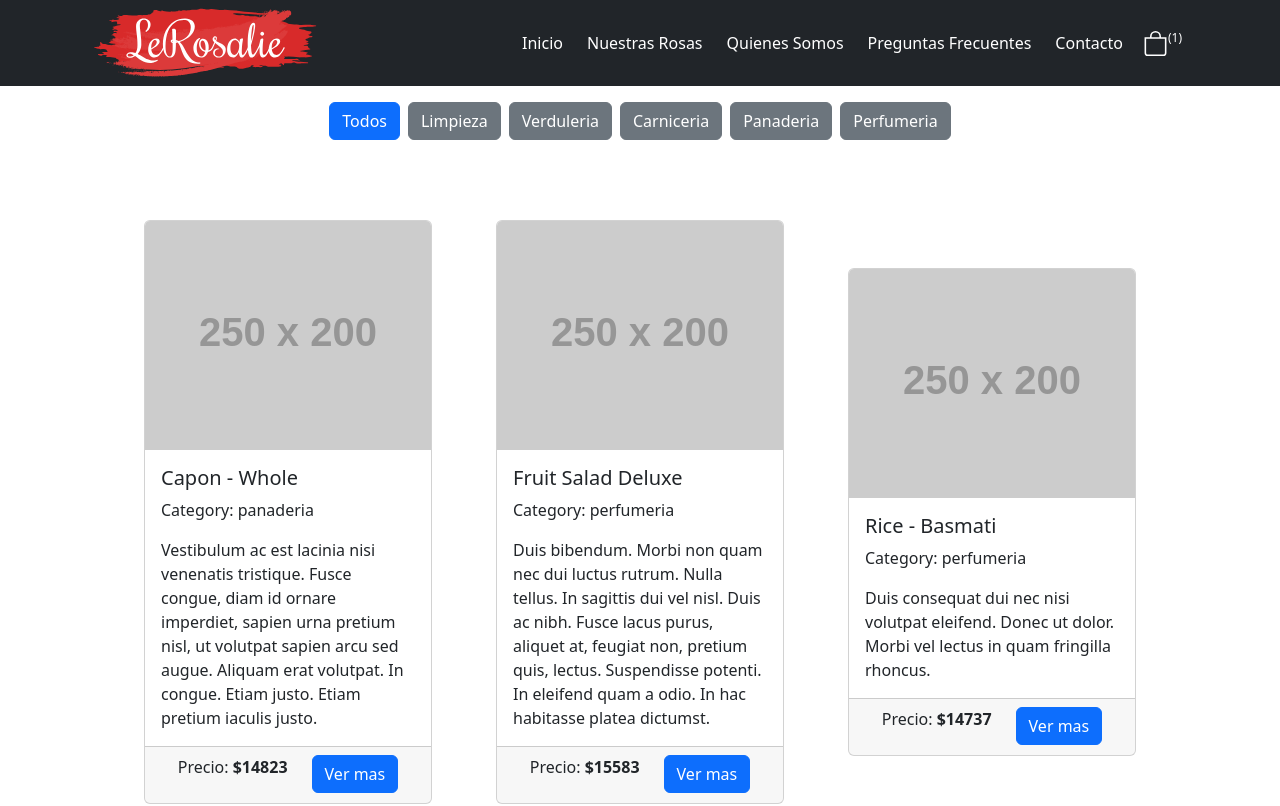
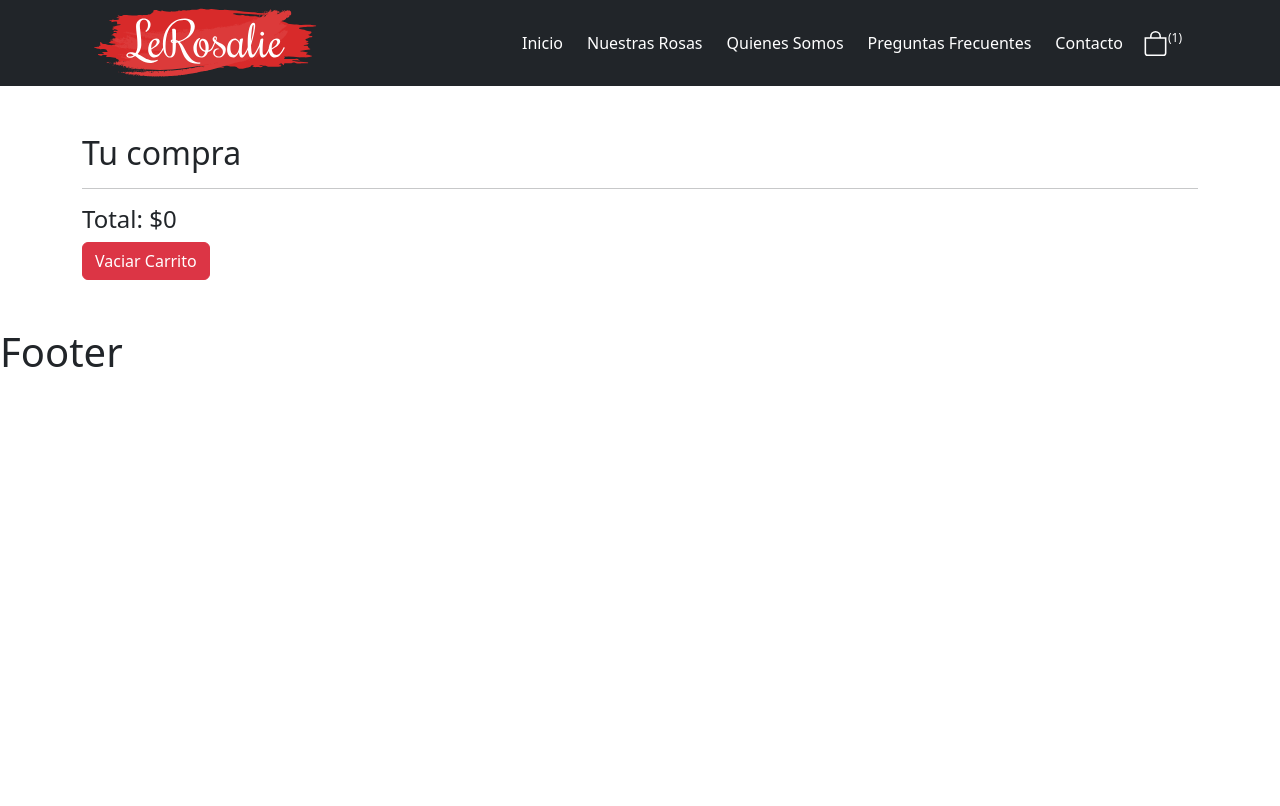
Before and after one commit to Jnieto2408/lerosalie, a React (Vite) app: page /cart in a window 1280 px wide. Before the commit this address led to /. Shown: the top 806 px of the page. Built offline with nearby package versions, Linux system fonts and the light colour scheme.

Commit message:
adding cart functionality

```diff
--- a/src/App.jsx
+++ b/src/App.jsx
@@ -9,10 +9,33 @@ import Contacto from './components/Contacto/Contacto';
 import NuestrasRosas from './components/NuestrasRosas/NuestrasRosas';
 import Footer from './components/Footer/Footer';
 import ItemDetailContainer from './components/ItemDetailContainer/ItemDetailContainer';
+import { CartContext } from './context/CartContext';
+import { useState } from 'react';
+import Cart from './components/Cart/Cart';
 
 
 const App = () => {
+
+  const [cart, setCart] = useState([])
+  console.log(cart)
+  const agregarAlCarrito = (item) => {
+    setCart([...cart, item])
+  }
+  const isInCart = (id) => {
+    return cart.some(item => item.id === id)
+  }
+  const emptyCart = () => {
+    setCart([])
+  }
+  const totalCart = () => {
+    return cart.reduce((acc, item) => acc + item.price * item.cantidad, 0)
+  }
+  const removerItem = (id) => {
+    setCart(cart.filter(item => item.id !==id))
+  }
   return (
+
+    <CartContext.Provider value={{cart, agregarAlCarrito, isInCart, emptyCart, totalCart, removerItem}}>
       <BrowserRouter>
           <Navigation/>
           <Routes>
@@ -23,10 +46,13 @@ const App = () => {
             <Route path="/nosotros" element={<Nosotros/>}/>
             <Route path="/q&a" element={<Preguntas/>}/>
             <Route path="/contacto" element={<Contacto/>}/>
+            <Route path="/cart" element={<Cart/>}/>
             <Route path="*" element={ <Navigate to={"/"}/>}/>
           </Routes>
           <Footer/>
       </BrowserRouter>
+    </CartContext.Provider>
+
   )
 }
 
--- /dev/null
+++ b/src/components/Cart/Cart.jsx
@@ -0,0 +1,29 @@
+import { useContext } from "react"
+import { CartContext } from "../../context/CartContext"
+import{ FaTrashAlt } from "react-icons/fa"
+
+
+const Cart = () => {
+    const {cart, emptyCart, totalCart, removerItem} = useContext(CartContext)
+  return (
+    <div className="container my-5">
+      <h2>Tu compra</h2>
+      <hr/>
+      {
+        cart.map(item => (
+            <div key={item.id}>
+                <h4>{item.name}</h4>
+                <p>Cantidad: {item.cantidad}</p>
+                <p>Precio: ${item.price * item.cantidad}</p>
+                <button className="btn btn-outline-danger" onClick={() => removerItem(item.id)}><FaTrashAlt/></button>
+                <hr/>
+            </div>
+        ))
+      }
+      <h4>Total: ${totalCart()}</h4>
+      <button className="btn btn-danger" onClick={emptyCart}>Vaciar Carrito</button>
+    </div>
+  )
+}
+
+export default Cart
--- a/src/components/ItemCount/ItemCount.jsx
+++ b/src/components/ItemCount/ItemCount.jsx
@@ -1,19 +1,21 @@
-import { useState } from "react"
 
 
-const ItemCount = ({max}) => {
-    const [cantidad, setCantidad] = useState(1)
+const ItemCount = ({cantidad, setCantidad, max, onAdd}) => {
+
     const handleRestar = () => {
         cantidad > 1 && setCantidad(cantidad - 1)
     }
     const handleSumar = () => {
         cantidad < max && setCantidad(cantidad + 1)
     }
+
   return (
     <div>
         <button onClick={handleRestar} className="btn btn-outline-primary">-</button>
         <span className="mx-3">{cantidad}</span>
         <button onClick={handleSumar} className="btn btn-primary">+</button>
+        <br/>
+        <button className="btn btn-success my-3" onClick={onAdd}>Agregar al carrito</button>
     </div>
   )
 }
--- a/src/components/ItemDetail/ItemDetail.jsx
+++ b/src/components/ItemDetail/ItemDetail.jsx
@@ -1,13 +1,29 @@
 import { Button } from "react-bootstrap"
-import { useNavigate } from "react-router-dom"
+import { Link, useNavigate } from "react-router-dom"
 import ItemCount from "../ItemCount/ItemCount"
+import { useContext, useState } from "react"
+import { CartContext } from "../../context/CartContext"
 
 
-const ItemDetail = ({name, category, image, description, price, stock}) => {
-
+const ItemDetail = ({id, name, category, image, description, price, stock}) => {
+  const { agregarAlCarrito, isInCart } = useContext(CartContext)
+  const [cantidad, setCantidad] = useState(1)
   const navigate = useNavigate()
   const handleVolver = () => {
     navigate(-1)
+  }
+  const handleAgregar = () => {
+    const item = {
+      id,
+      name,
+      category,
+      image,
+      description,
+      price,
+      stock,
+      cantidad
+    }
+    agregarAlCarrito(item)
   }
   return (
     <div>
@@ -17,7 +33,12 @@ const ItemDetail = ({name, category, image, description, price, stock}) => {
       <small>Category: {category}</small>
       <p>{description}</p>
       <p>Precio: ${price}</p>
-        <ItemCount max={stock} />
+      {
+        !isInCart(id)
+          ?<ItemCount max={stock} cantidad={cantidad} setCantidad={setCantidad} onAdd={handleAgregar}/>
+          :<Link to={"/cart"} className="btn btn-success">Terminar mi compra</Link>
+
+      }
         <hr/>
         <Button className="btn btn-primary" onClick={handleVolver}>Volver</Button>
     </div>
--- /dev/null
+++ b/src/context/CartContext.jsx
@@ -0,0 +1,4 @@
+import { createContext } from "react";
+
+
+export const CartContext = createContext()
```
Lines whose indentation alone changed are shown as unchanged.
